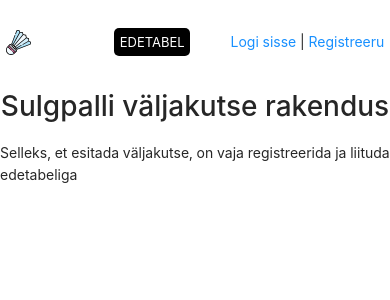
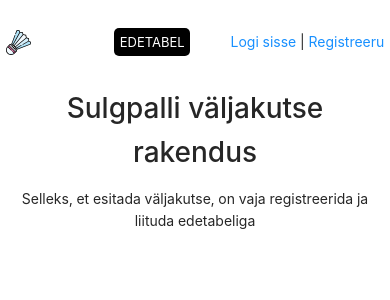
Before and after one commit to raimop/badminton-challenge-prototype, a React (Create React App) app in the folder client/: page / in a window 390 px wide. Shown: the top 300 px of the page. Built offline with nearby package versions, Linux system fonts and the light colour scheme.

Commit message:
Tweaked css a little bit

```diff
--- a/client/src/App.css
+++ b/client/src/App.css
@@ -52,5 +52,6 @@ button {
 @media only screen and (max-width: 600px){
   .container {
     max-width: 100%;
+    padding: 2px;
   }
 }
--- a/client/src/pages/Home.js
+++ b/client/src/pages/Home.js
@@ -1,7 +1,7 @@
 import React from "react";
 const Home = () => {
   return (
-    <main className="page-fullw-center">
+    <main className="container">
       <h1>Sulgpalli väljakutse rakendus</h1>
       <p>Selleks, et esitada väljakutse, on vaja registreerida ja liituda edetabeliga</p>
     </main>
```
